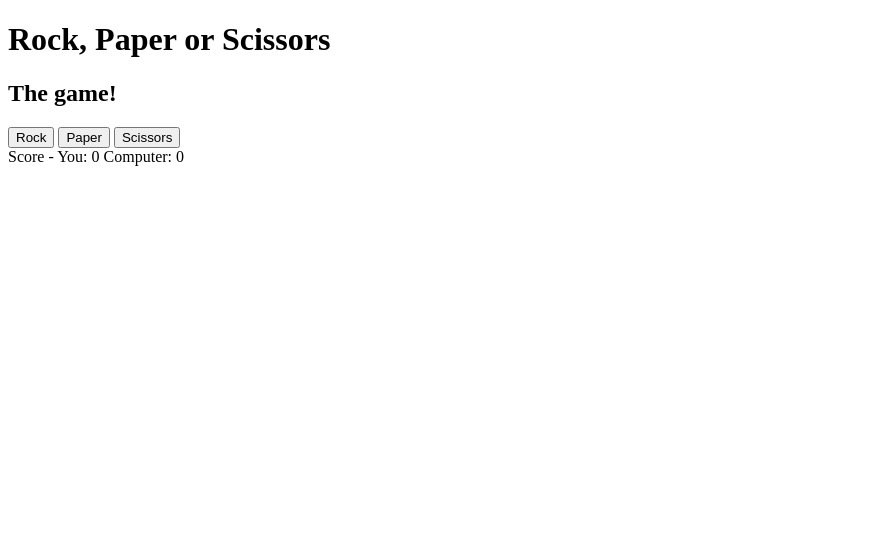
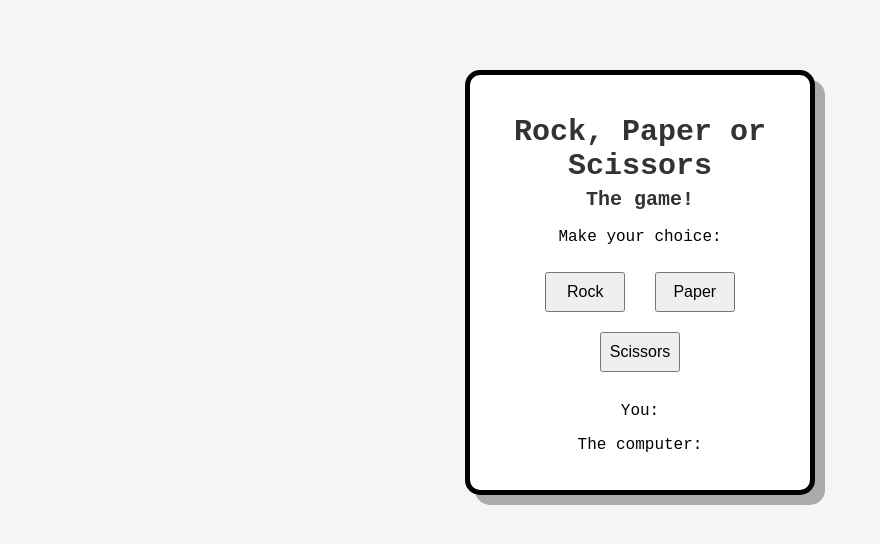
Before and after one commit to BruxSea/Rock-Paper-Scissors, a plain HTML site: page index.html in a window 1280 px wide. Shown: the whole page, without its empty margins (0-880 px from the left). Drawn offline with Linux system fonts and the light colour scheme.

Commit message:
Le agregue css,fuente, bordes y sombra

```diff
--- a/index.html
+++ b/index.html
@@ -4,15 +4,28 @@
     <meta charset="UTF-8">
     <meta name="viewport" content="width=device-width, initial-scale=1.0">
     <title>Rock, Paper or Scissors</title>
+    <link rel="stylesheet" href="styles.css">
 </head>
 <body>
+    <div class="game-container">
+        <header>
             <h1>Rock, Paper or Scissors</h1>
             <h2>The game!</h2>
+        </header>
+        <div class="choices">
+            <p>Make your choice:</p>
+            <div class="buttons">
                 <button id="rock">Rock</button>
                 <button id="paper">Paper</button>
                 <button id="scissors">Scissors</button>
+            </div>
+        </div>
         <div id="result"></div>
-    <div id="score">Score - You: 0 Computer: 0</div>
+        <div id="score">
+            <p id="player">You: </p>
+            <p id="computer">The computer: </p>
+        </div>
+    </div>
 
     <script src="scripts.js" defer> </script>
 </body>
--- a/scripts.js
+++ b/scripts.js
@@ -30,7 +30,7 @@ function updateResults(result) {
     document.getElementById('score').textContent = `Score - You: ${scoreHuman} Computer: ${scorePc}`;
 };
 
-// Usando el DOM y eventos
+// Usando el DOM y eventos para manejar la eleccion del jugador
 document.getElementById('rock').addEventListener('click', function() {
     let computerChoice = getComputerChoice(); // Obtener la elección de la computadora
     let result = playRound('rock', computerChoice); // Jugar la ronda y obtener el resultado
--- /dev/null
+++ b/styles.css
@@ -0,0 +1,46 @@
+body {
+    background-color: #f5f5f5;
+    font-family: 'Courier New', Courier, monospace;
+    text-align: center;
+    margin: 0;
+    padding: 20px;
+}
+
+.game-container {
+    background-color: #fff;
+    border: 5px solid #000;
+    padding: 20px;
+    margin: 50px auto;
+    width: 300px;
+    border-radius: 15px;
+    box-shadow: 10px 10px 0px #aaa;
+}
+
+h1 {
+    font-size: 30px;
+    color: #333;
+    margin-bottom: 0;
+}
+h2 {
+    font-size: 20px;
+    color: #333;
+    margin-top: 5px;
+}
+
+.buttons button {
+    width: 80px;
+    height: 40px;
+    margin: 10px;
+    font-size: 16px;
+}
+
+.score {
+    margin-top: 20px;
+    font-size: 18px;
+}
+
+#result {
+    margin-top: 20px;
+    font-size: 20px;
+    color: #ff0000;
+}
```
Also changed, not shown: 1 other file. Lines whose indentation alone changed are shown as unchanged.
